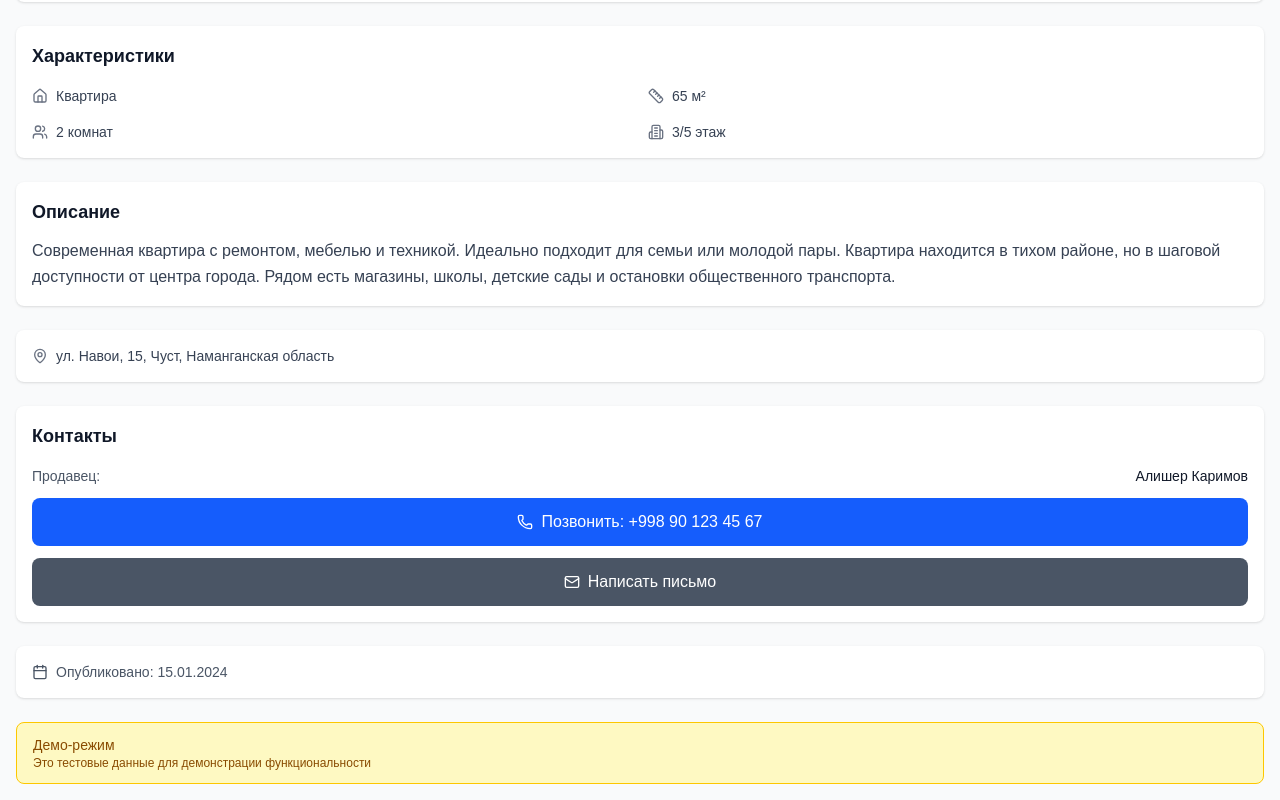
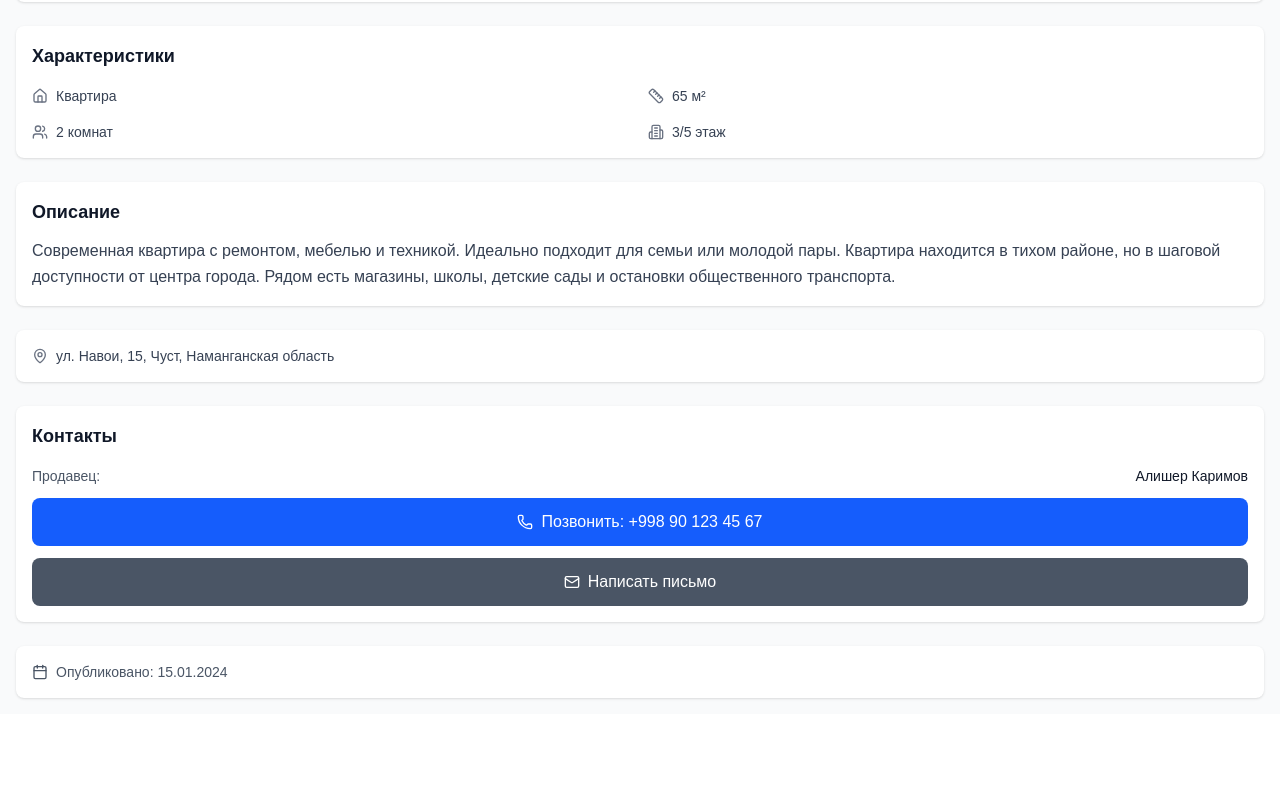
Before and after one commit to elyorka22/chust, a Next.js app: page /listing/1 in a window 1280 px wide. Shown: the part 470-1270 px from the top of the page. After the commit the page ends 1184 px from the top, so only its background shows below. Built offline with nearby package versions, Linux system fonts and the light colour scheme.

Commit message:
Remove demo mode notices from UI

```diff
--- a/src/app/listing/[id]/page.tsx
+++ b/src/app/listing/[id]/page.tsx
@@ -320,12 +320,6 @@ export default function ListingDetailPage() {
             <span>Опубликовано: {new Date(listing.created_at).toLocaleDateString('ru-RU')}</span>
           </div>
         </div>
-
-        {/* Demo notice */}
-        <div className="bg-yellow-100 border border-yellow-400 text-yellow-800 px-4 py-3 rounded-lg">
-          <p className="text-sm font-medium">Демо-режим</p>
-          <p className="text-xs">Это тестовые данные для демонстрации функциональности</p>
-        </div>
       </div>
     </div>
   );
--- a/src/app/map/page.tsx
+++ b/src/app/map/page.tsx
@@ -191,12 +191,6 @@ export default function MapPage() {
           </div>
         </div>
       </div>
-
-      {/* Demo Notice */}
-      <div className="absolute top-4 left-1/2 transform -translate-x-1/2 z-[1000] bg-yellow-100 border border-yellow-400 text-yellow-800 px-4 py-2 rounded-lg shadow-lg">
-        <p className="text-sm font-medium">Demo rejim</p>
-        <p className="text-xs">Ko&apos;rsatish uchun test ma&apos;lumotlari</p>
-      </div>
     </div>
   );
 }
```
